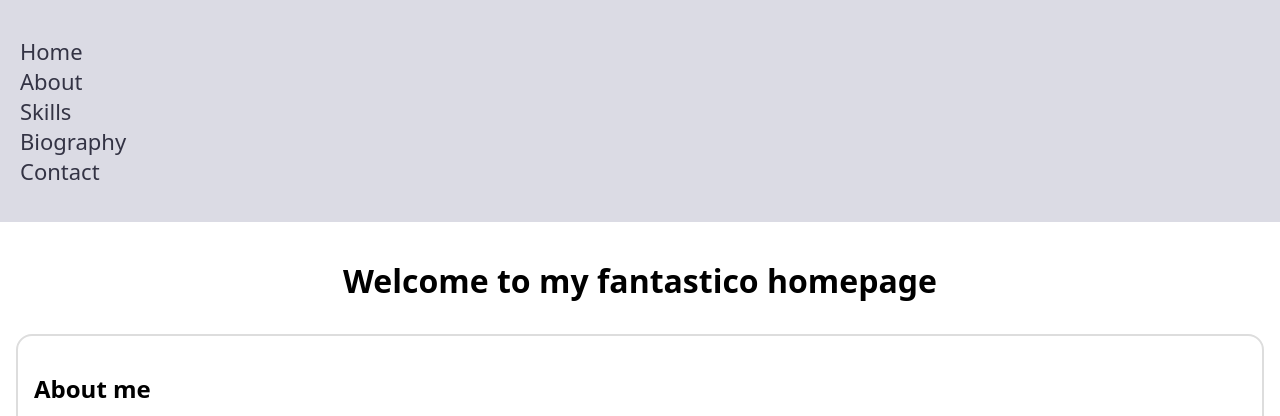
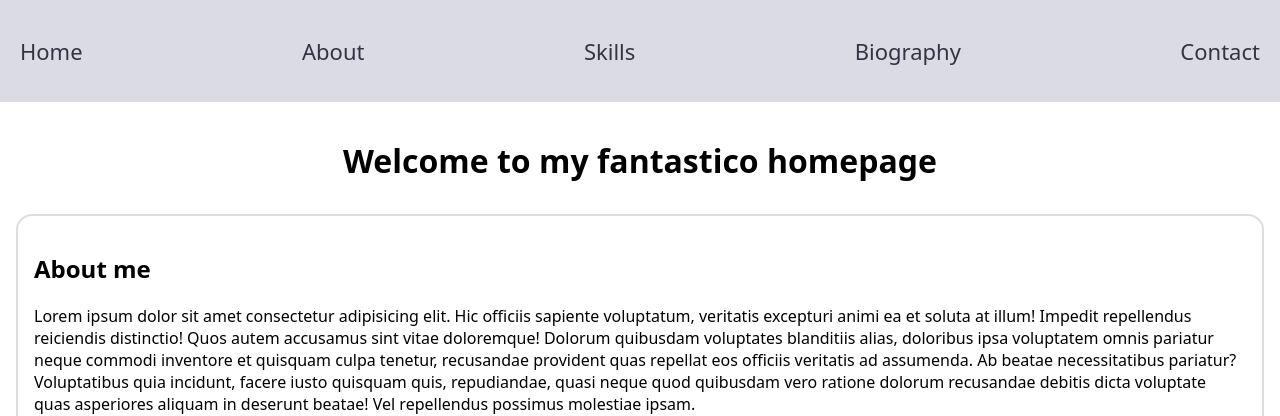
Before and after one commit to Roland-Hufnagel/programmers-website, a website: page index.html in a window 1280 px wide. Shown: the top 416 px of the page. Drawn offline with Linux system fonts and the light colour scheme.

Commit message:
finish task4

```diff
--- a/css/styles.css
+++ b/css/styles.css
@@ -46,8 +46,8 @@ a {
 
 .menu {
   font-size: 22px;
-  /* display: flex;
-  justify-content: space-between; */
+  display: flex;
+  justify-content: space-between;
 }
 
 .menu > li {
```
